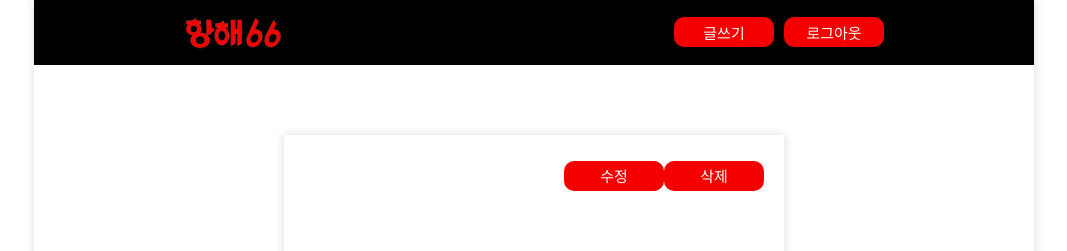
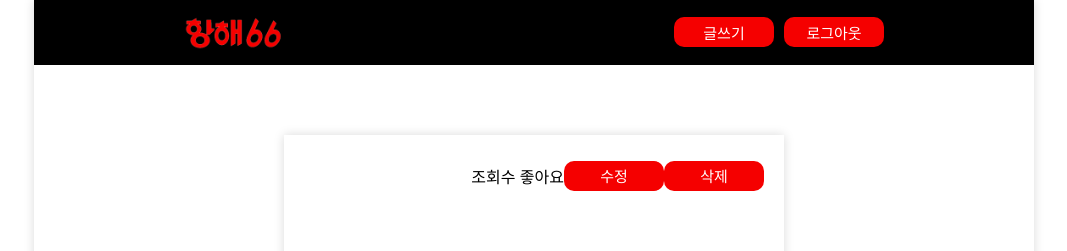
Before and after one commit to gigupc11/MiniProject_Hanghae66_FE, a React (Create React App) app in the folder client/: page /detail in a window 1280 px wide. Shown: the top 251 px of the page, without its empty margins (106-1173 px from the left). Built offline with nearby package versions, Linux system fonts and the light colour scheme.

Commit message:
design: detail

```diff
--- a/client/src/page/Detail.jsx
+++ b/client/src/page/Detail.jsx
@@ -66,6 +66,8 @@ function Detail() {
             <PostSection>
                 <DetailBox>
                     <BtnWrap>
+                        조회수
+                        좋아요
                         <BtnRed>수정</BtnRed>
                         <BtnRed>삭제</BtnRed>
                     </BtnWrap>
```
